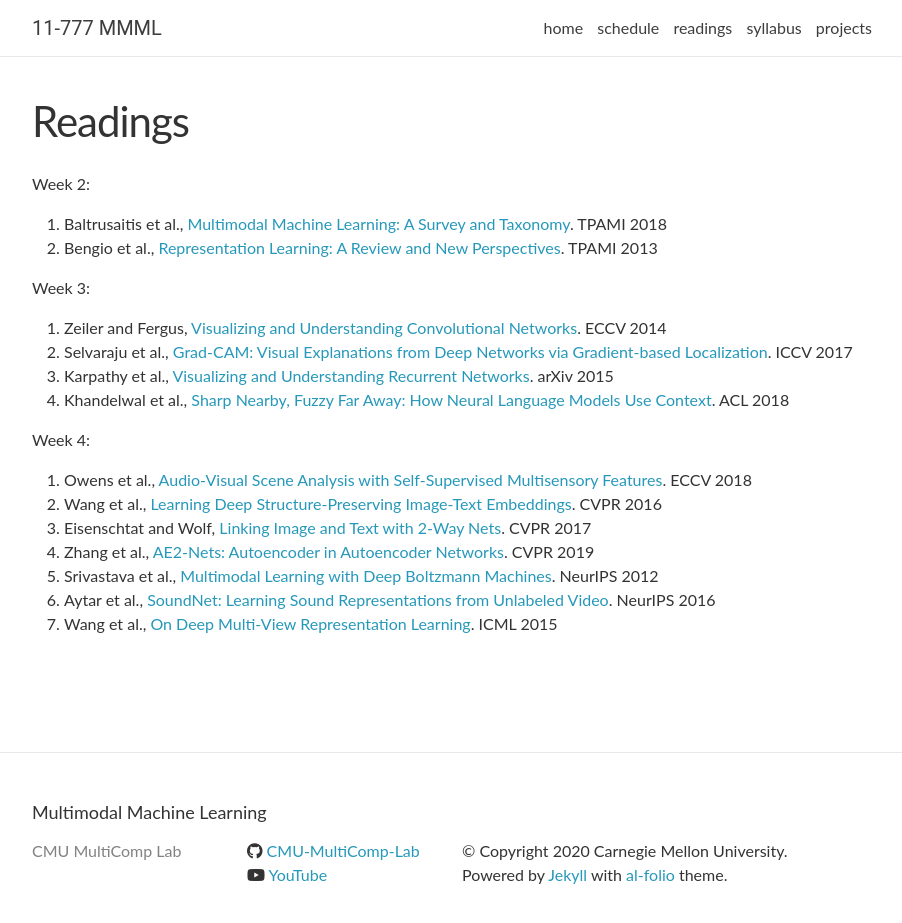
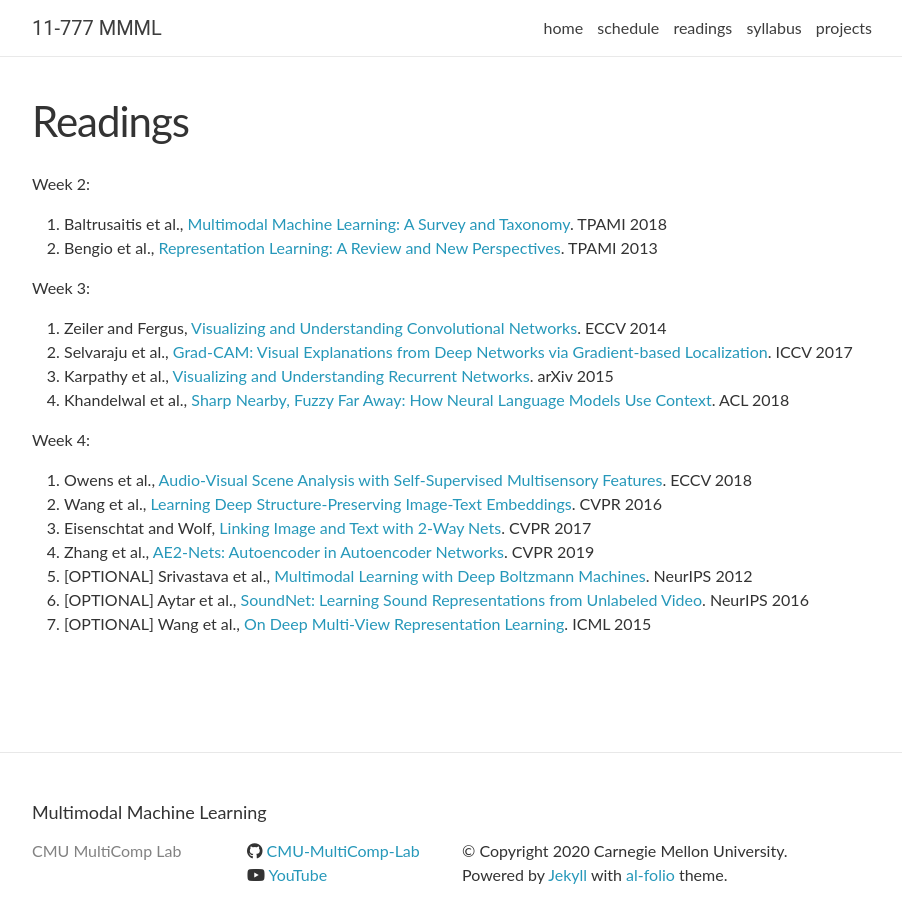
Before and after one commit to CMU-MultiComp-Lab/mmml-course, a Jekyll site: the page built from _pages/readings.md, in a window 1280 px wide and 948 px high. Shown: the top 923 px of the window, without its empty margins (188-1090 px from the left). Built offline with Jekyll 4.4.1, drawn with Linux system fonts in a browser that asks for light colours; nearby versions of some CDN libraries; comment, search, counter and statistics services are not loaded.

Commit message:
Update readings.md

```diff
--- a/_pages/readings.md
+++ b/_pages/readings.md
@@ -19,6 +19,6 @@ Week 4:
 2. Wang et al., [Learning Deep Structure-Preserving Image-Text Embeddings](https://piazza.com/class_profile/get_resource/kcnr11wq24q6z7/kfcvzks1fk13yc). CVPR 2016
 3. Eisenschtat and Wolf, [Linking Image and Text with 2-Way Nets](https://piazza.com/class_profile/get_resource/kcnr11wq24q6z7/kfcvzj5yckj3wi). CVPR 2017
 4. Zhang et al., [AE2-Nets: Autoencoder in Autoencoder Networks](https://piazza.com/class_profile/get_resource/kcnr11wq24q6z7/kfcvzkwln5e3yh). CVPR 2019
-5. Srivastava et al., [Multimodal Learning with Deep Boltzmann Machines](https://piazza.com/class_profile/get_resource/kcnr11wq24q6z7/kffvkrxhdf64pl). NeurIPS 2012
-6. Aytar et al., [SoundNet: Learning Sound Representations from Unlabeled Video](https://piazza.com/class_profile/get_resource/kcnr11wq24q6z7/kffvl0ij2ee56i). NeurIPS 2016
-7. Wang et al., [On Deep Multi-View Representation Learning](https://piazza.com/class_profile/get_resource/kcnr11wq24q6z7/kffvl0xi3zf56x). ICML 2015
+5. [OPTIONAL] Srivastava et al., [Multimodal Learning with Deep Boltzmann Machines](https://piazza.com/class_profile/get_resource/kcnr11wq24q6z7/kffvkrxhdf64pl). NeurIPS 2012
+6. [OPTIONAL] Aytar et al., [SoundNet: Learning Sound Representations from Unlabeled Video](https://piazza.com/class_profile/get_resource/kcnr11wq24q6z7/kffvl0ij2ee56i). NeurIPS 2016
+7. [OPTIONAL] Wang et al., [On Deep Multi-View Representation Learning](https://piazza.com/class_profile/get_resource/kcnr11wq24q6z7/kffvl0xi3zf56x). ICML 2015
```
